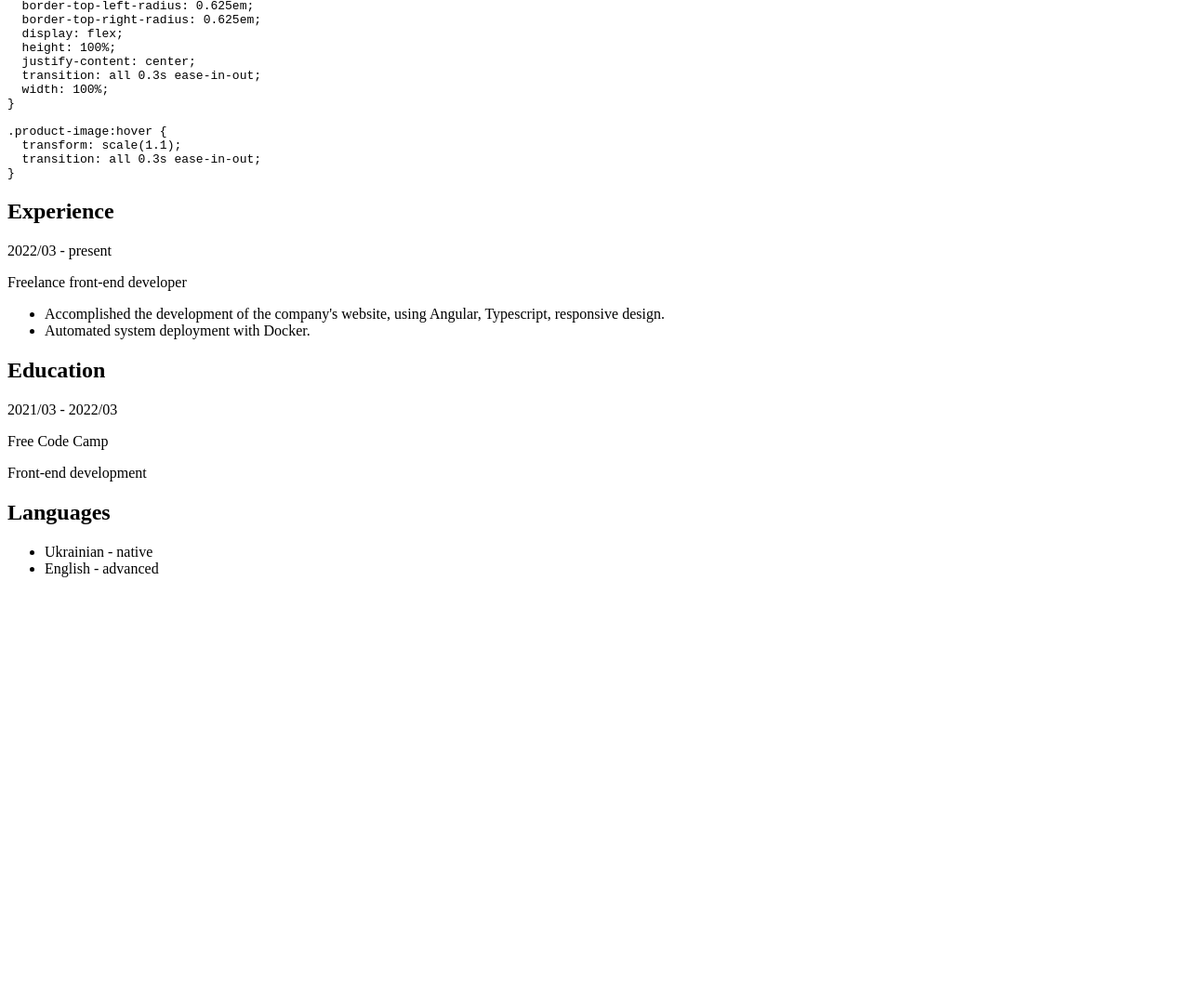
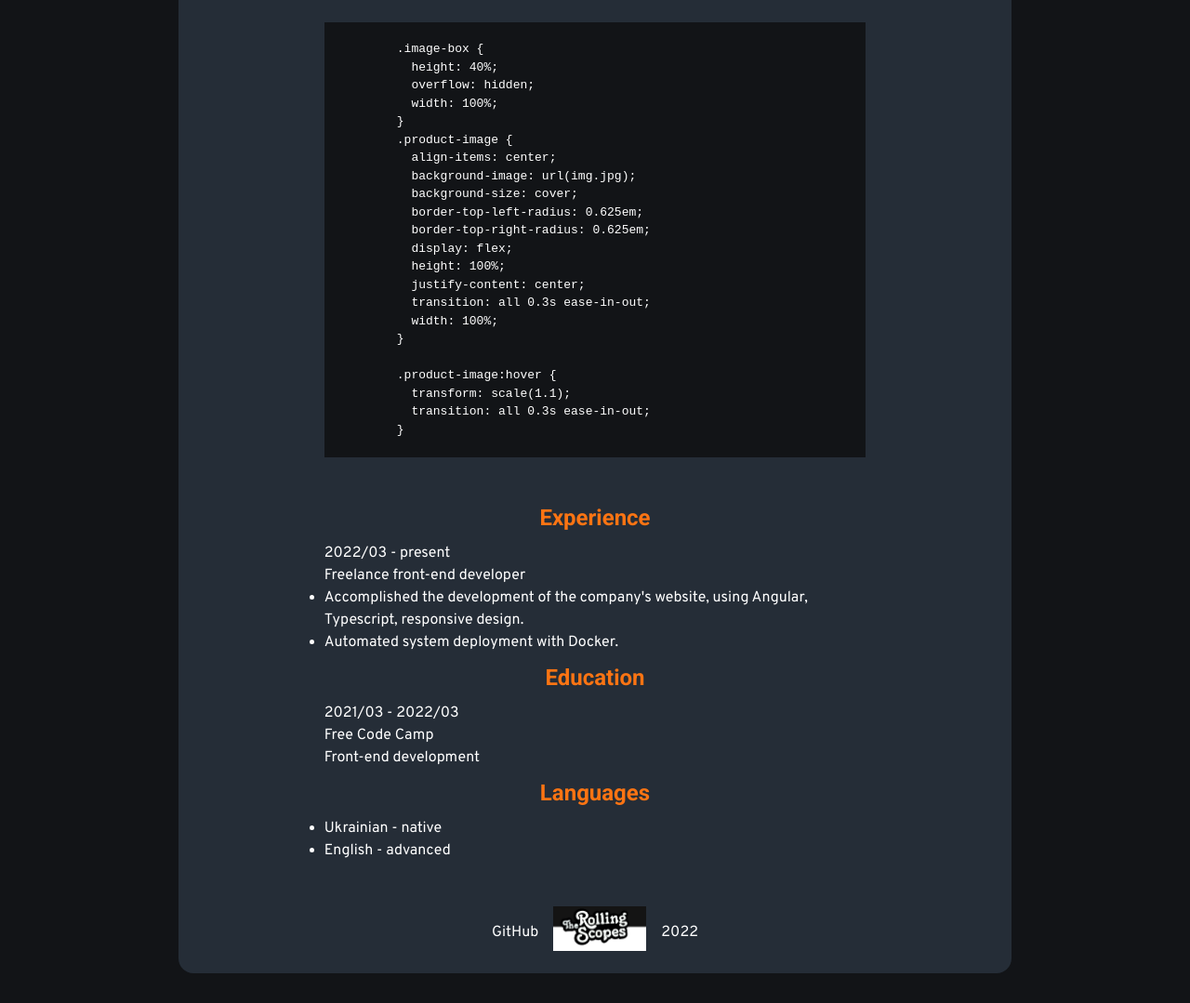
Before and after one commit to vitalii-moroz-ua/rsschool-cv, a plain HTML site: page index.html in a window 1280 px wide. Shown: the part 556-1635 px from the top of the page at 93% size. Before the commit the page ends 1193 px from the top, so only its background shows below. Drawn offline with Linux system fonts and the light colour scheme.

Commit message:
add style.css

```diff
--- a/index.html
+++ b/index.html
@@ -5,17 +5,29 @@
     <meta http-equiv="X-UA-Compatible" content="IE=edge" />
     <meta name="viewport" content="width=device-width, initial-scale=1.0" />
     <title>CV</title>
+    <link rel="stylesheet" href="style.css" />
+    <link rel="preconnect" href="https://fonts.googleapis.com" />
+    <link rel="preconnect" href="https://fonts.gstatic.com" crossorigin />
+    <link
+      href="https://fonts.googleapis.com/css2?family=Lobster&family=Roboto:wght@700;900&display=swap"
+      rel="stylesheet"
+    />
+    <link
+      href="https://fonts.googleapis.com/css2?family=Overpass:wght@400;700&display=swap"
+      rel="stylesheet"
+    />
   </head>
   <body>
     <main>
       <h1 class="name">Vitalii Moroz</h1>
+      <div class="divider"></div>
       <div class="contact">
         <h2 class="contact-heading">Contact Info</h2>
         <address class="contact-info">
-          Address: Ukraine, 08500, Kyiv region, Fastiv, 15 Peremohi street
+          Ukraine, 08500, Kyiv region, Fastiv, 15 Peremohi street
           <br />
-          Phone Number: +380937569933 <br />
-          Email: vit.post@gmail.com
+          +380937569933 <br />
+          vit.post@gmail.com
         </address>
       </div>
 
@@ -29,12 +41,15 @@
 
       <div class="code-examples">
         <h2 class="code-examples-heading">Code Examples</h2>
-        <pre><code class="code-example-html">
+        <pre>
+          <code class="code-example-html">
           &lt;div class="image-box"&gt;
             &lt;div class="product-image"&gt;&lt;/div&gt;
-&lt;/div&gt;</code></pre>
-
-        <pre><code class="code-example-css">
+          &lt;/div&gt;
+          </code>
+        </pre>
+        <pre>
+          <code class="code-example-css">
           .image-box {
             height: 40%;
             overflow: hidden;
@@ -42,7 +57,7 @@
           }
           .product-image {
             align-items: center;
-  background-image: url(images/image-product-mobile.jpg);
+            background-image: url(img.jpg);
             background-size: cover;
             border-top-left-radius: 0.625em;
             border-top-right-radius: 0.625em;
@@ -56,7 +71,9 @@
           .product-image:hover {
             transform: scale(1.1);
             transition: all 0.3s ease-in-out;
-}</code></pre>
+          }
+          </code>
+        </pre>
       </div>
 
       <div class="experience">
@@ -87,6 +104,18 @@
         </ul>
       </div>
     </main>
-    <footer></footer>
+    <footer>
+      <p class="footer-text">
+        <a
+          class="github-link"
+          href="https://github.com/vitalii-moroz-ua/rsschool-cv"
+          >GitHub</a
+        >
+        <a href="https://rs.school/js-en/"
+          ><img class="logo" src="img/unknown.png" alt="RS School logo"
+        /></a>
+        <time class="year" datetime="2022">2022</time>
+      </p>
+    </footer>
   </body>
 </html>
--- /dev/null
+++ b/style.css
@@ -0,0 +1,109 @@
+* {
+  box-sizing: border-box;
+  margin: 0;
+  padding: 0;
+  text-decoration: none;
+  text-transform: none;
+  font-style: normal;
+}
+
+:root {
+  --clr-heading: hsl(25, 97%, 53%);
+  --clr-primary: hsl(0, 0%, 100%);
+
+  --clr-bg-main: hsl(213, 19%, 18%);
+  --clr-bg-body: hsl(216, 12%, 8%);
+
+  --fs-primary: 0.9375rem;
+  --fs-heading: 2rem;
+
+  --fw-primary: 400;
+  --fw-heading: 700;
+
+  --ff-primary: "Overpass", sans-serif;
+  --ff-secondary: "Roboto", sans-serif;
+}
+
+body {
+  display: flex;
+  flex-direction: column;
+  justify-content: center;
+  align-items: center;
+  font-family: var(--ff-primary);
+  color: var(--clr-primary);
+  min-height: 100vh;
+  background-color: var(--clr-bg-body);
+  font-weight: var(--fw-primary);
+  line-height: 1.5;
+}
+main,
+footer {
+  background-color: var(--clr-bg-main);
+  min-width: 40em;
+  max-width: 100em;
+  width: 70%;
+}
+main {
+  margin-top: 2em;
+  border-top-left-radius: 1rem;
+  border-top-right-radius: 1rem;
+  padding: 2em;
+}
+footer {
+  margin-bottom: 2em;
+  border-bottom-left-radius: 1rem;
+  border-bottom-right-radius: 1rem;
+}
+
+h1,
+h2 {
+  color: var(--clr-heading);
+  font-weight: var(--fw-heading);
+  text-align: center;
+  margin: 0.5rem;
+  font-family: var(--ff-secondary);
+}
+.logo {
+  width: 100px;
+}
+
+code {
+  display: block;
+  background-color: var(--clr-bg-body);
+  margin: 2rem;
+  width: 70%;
+  margin: auto;
+  overflow: hidden;
+}
+.divider {
+  background-color: var(--clr-primary);
+  height: 0.4px;
+  width: 70%;
+  margin: auto;
+}
+
+.contact,
+.summary,
+.experience,
+.education,
+.languages,
+.footer-text {
+  width: 70%;
+  margin: auto;
+}
+
+.footer-text {
+  display: flex;
+  gap: 1em;
+  justify-content: center;
+  align-items: center;
+  margin-block: 1em;
+}
+
+.github-link {
+  color: var(--clr-primary);
+}
+
+.github-link:hover {
+  color: var(--clr-heading);
+}
```
Also changed, not shown: img/RSSchool_logo.jpg (added), img/logo1.png (added), img/unknown.png (added), 1 other file. Lines whose indentation alone changed are shown as unchanged.
